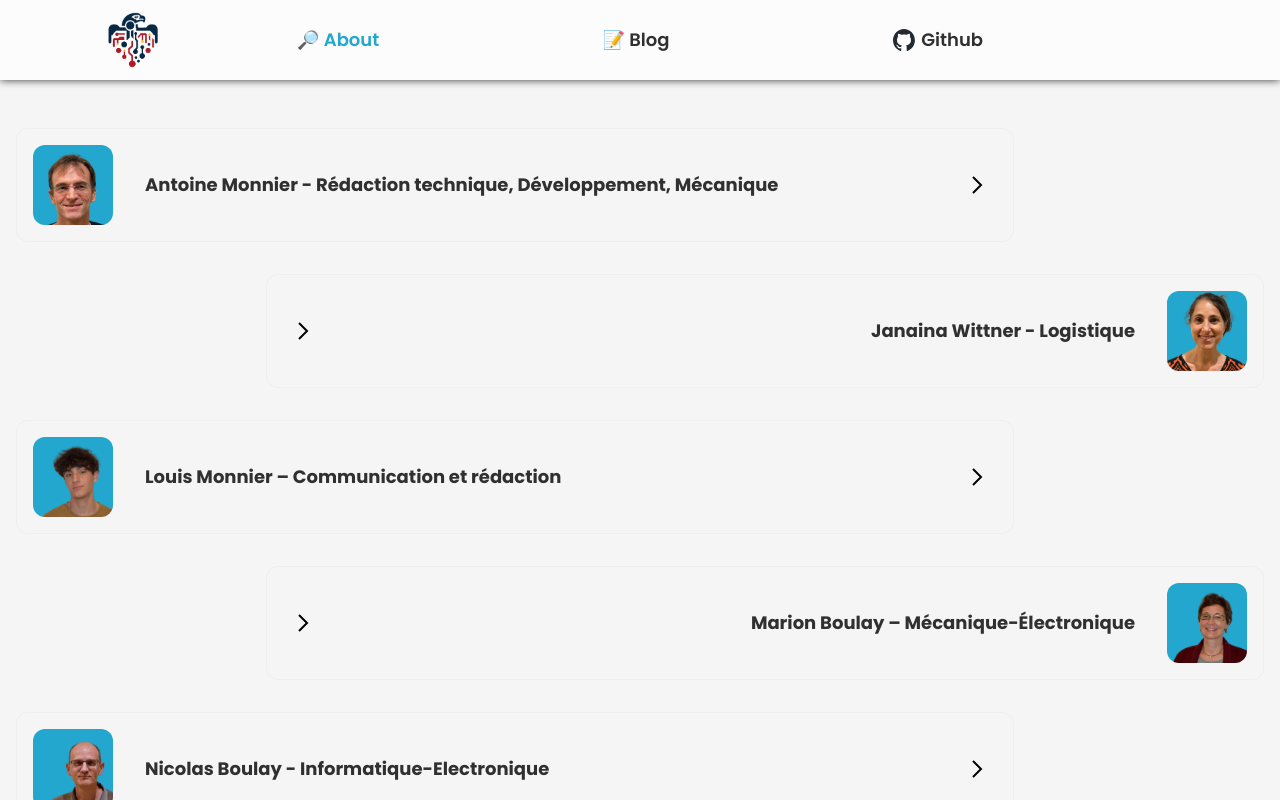
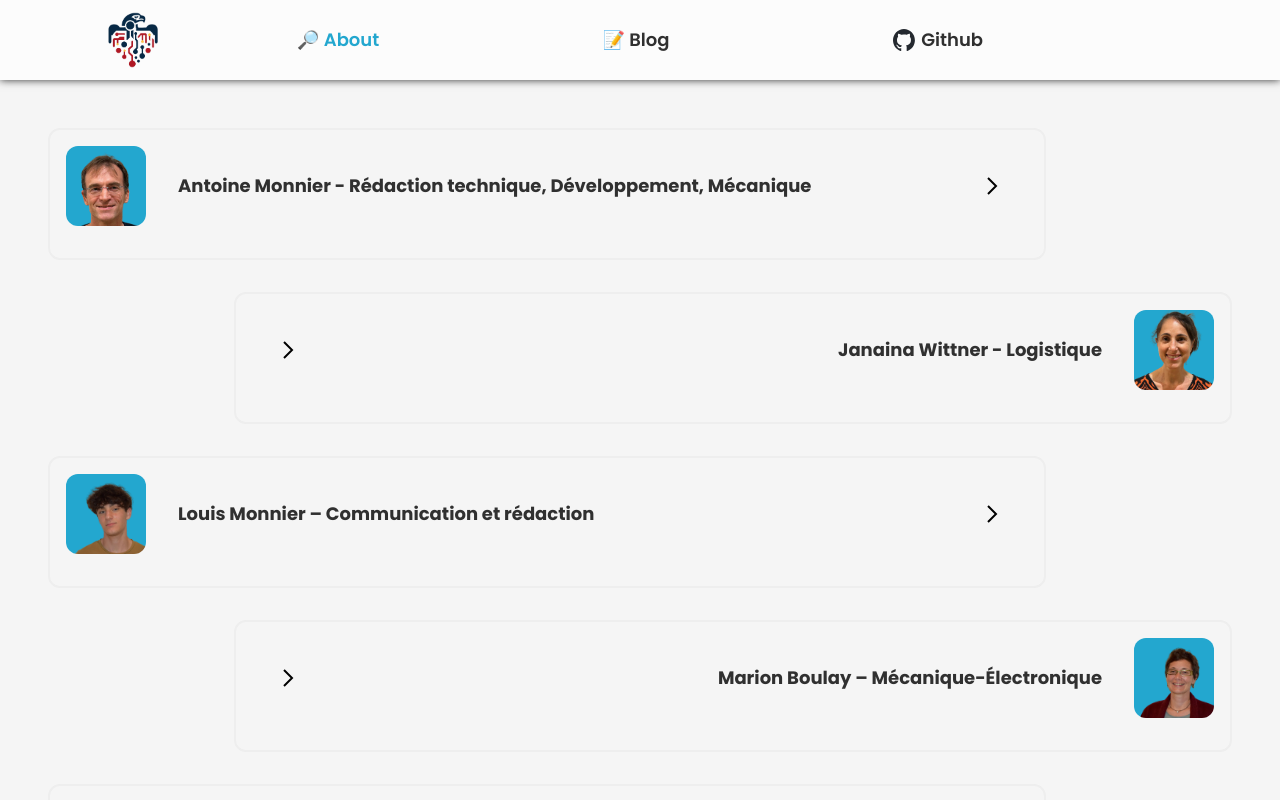
Before and after one commit to Eagletech-robotic/website, a React (Vite) app: page /about in a window 1280 px wide. Shown: the top 800 px of the page. Built offline with nearby package versions, Linux system fonts and the light colour scheme.

Commit message:
Add decriptions on blog page

```diff
--- a/src/components/MemberPresentation/index.tsx
+++ b/src/components/MemberPresentation/index.tsx
@@ -1,4 +1,4 @@
-import { Description, MemberPhoto, StyledMemberPresentation, Title } from './styles'
+import { Description, MemberPhoto, Overview, StyledMemberPresentation, Title } from './styles'
 
 interface MemberPresentationProps {
     title: string
@@ -9,8 +9,11 @@ interface MemberPresentationProps {
 export default function MemberPresentation(children: MemberPresentationProps) {
     return (
         <StyledMemberPresentation>
-            <MemberPhoto src={children.photo} />
-            <Title>{children.title}</Title>
+            <Overview>
+                <MemberPhoto src={children.photo} />
+                <Title>{children.title}</Title>
+            </Overview>
+            <Description>{children.description}</Description>
         </StyledMemberPresentation>
     )
 }
--- a/src/components/MemberPresentation/styles.ts
+++ b/src/components/MemberPresentation/styles.ts
@@ -1,33 +1,11 @@
-import {
-    colors,
-    borderRadius,
-    fontSizes,
-    breakpoints,
-    hoverTransitionTimingFunction,
-} from 'src/styles/commonStyles'
+import { colors, borderRadius, fontSizes, breakpoints } from 'src/styles/commonStyles'
 import styled from 'styled-components'
 
-export const StyledMemberPresentation = styled.div`
+export const Overview = styled.div`
     position: relative;
-    width: 80%;
-    margin-bottom: 2rem;
     display: flex;
     justify-content: start;
-    padding: 1rem;
     gap: 2rem;
-    border: 1px solid ${colors.border};
-    border-radius: ${borderRadius};
-
-    &:nth-child(even) {
-        justify-self: end;
-        justify-content: end;
-        flex-direction: row-reverse;
-
-        &::after {
-            right: auto;
-            left: 1.5rem;
-        }
-    }
 
     &::after {
         content: '';
@@ -41,9 +19,50 @@ export const StyledMemberPresentation = styled.div`
         align-self: center;
         transition: transform ease-in-out 0.2s;
     }
+`
 
-    &:hover::after {
-        transform: rotate(90deg);
+export const Description = styled.div`
+    max-height: 0;
+    opacity: 0;
+    transform: translateY(-10px);
+    overflow: hidden;
+    transition: max-height 0.3s ease-in-out, opacity 0.3s ease-in-out, transform 0.3s ease-in-out;
+`
+
+export const StyledMemberPresentation = styled.div`
+    display: flex;
+    flex-direction: column;
+    gap: 1rem;
+    width: 80%;
+    margin: 0 2rem 2rem 2rem;
+    padding: 1rem;
+    border: 2px solid ${colors.border};
+    border-radius: ${borderRadius};
+
+    &:nth-child(even) {
+        margin-left: auto;
+
+        & ${Overview} {
+            justify-content: end;
+            flex-direction: row-reverse;
+
+            &::after {
+                right: auto;
+                left: 1.5rem;
+            }
+        }
+    }
+
+    &:hover {
+        ${Description} {
+            max-height: 20rem;
+            opacity: 1;
+            transform: translateY(0);
+        }
+
+        & ${Overview}::after {
+            transform: rotate(90deg);
+        }
     }
 `
 
@@ -67,12 +86,3 @@ export const Title = styled.div`
         font-size: ${fontSizes.desktop.content};
     }
 `
-
-export const Description = styled.div`
-    font-size: ${fontSizes.mobile.content};
-    color: ${colors.primary};
-
-    @media (min-width: ${breakpoints.tablet}) {
-        font-size: ${fontSizes.desktop.content};
-    }
-`
--- a/src/pages/About/index.tsx
+++ b/src/pages/About/index.tsx
@@ -11,49 +11,122 @@ import photoThibault from '/images/portraits/Thibault.png'
 import MemberPresentation from 'src/components/MemberPresentation'
 
 export default function About() {
-    console.log(photoAntoine)
     return (
         <PageStructure>
-            <MemberPresentation
-                photo={photoAntoine}
-                title="Antoine Monnier - Rédaction technique, Développement, Mécanique"
-                description="..."
-            />
-            <MemberPresentation
-                photo={photoJanaina}
-                title="Janaina Wittner - Logistique"
-                description="..."
-            />
-            <MemberPresentation
-                photo={photoLouis}
-                title="Louis Monnier – Communication et rédaction"
-                description="..."
-            />
-            <MemberPresentation
-                photo={photoMarion}
-                title="Marion Boulay – Mécanique-Électronique"
-                description="..."
-            />
-            <MemberPresentation
-                photo={photoNicolas}
-                title="Nicolas Boulay - Informatique-Electronique"
-                description="..."
-            />
-            <MemberPresentation
-                photo={photoOrion}
-                title="Orion Boulay – Mécanique-Électronique"
-                description="..."
-            />
-            <MemberPresentation
-                photo={photoRobin}
-                title='Robin Boulay – Responsable de la "super star"'
-                description="..."
-            />
-            <MemberPresentation
-                photo={photoThibault}
-                title="Thibault Monnier - Développeur et mécanicien"
-                description="..."
-            />
+            {MemberPresentations.map((member, index) => (
+                <MemberPresentation
+                    key={index}
+                    title={member.title}
+                    photo={member.photo}
+                    description={member.description}
+                />
+            ))}
         </PageStructure>
     )
 }
+
+const MemberPresentations = [
+    {
+        photo: photoAntoine,
+        title: 'Antoine Monnier - Rédaction technique, Développement, Mécanique',
+        description: `Je suis ingénieur de formation et entrepreneur en informatique.
+        Passionné de robotique depuis toujours, je n’avais jamais eu l’occasion de faire partie d’une équipe.
+        Après avoir accompagné Thibault à la compétition de robotique FIRST en 2024,
+        mes amis Nicolas et Marion m’ont parlé de la Coupe de France de Robotique à laquelle ils venaient d’assister.
+        Ils nous ont donné l’envie de monter une équipe avec nos enfants, tous très enthousiastes à cette idée.
+        Je vais contribuer aux articles techniques du blog et participer à l’écriture des algorithmes de pilotage
+        et de vision. Je m’impliquerai également dans la construction de prototypes,
+        comme la pelle du robot et d’autres accessoires. J’ai surtout à cœur de partager notre expérience
+        et nos apprentissages, avec nos enfants mais aussi avec le public que nous allons rencontrer
+        dans les événements scientifiques auxquels nous allons participer.
+        `,
+    },
+    {
+        photo: photoJanaina,
+        title: 'Janaina Wittner - Logistique',
+        description: `Responsable des partenariats dans ma vie professionnelle et mère de Louis et de Thibault,
+        je m’efforce avant tout de motiver les équipes et de les accompagner dans la logistique :
+        organisation des rencontres nécessaires à la réalisation des projets, mise à disposition d'espaces de travail,
+        transport des personnes et des robots, ainsi que l'hébergement sur place.
+        `,
+    },
+    {
+        photo: photoLouis,
+        title: 'Louis Monnier – Communication et rédaction',
+        description: `Je suis étudiant en première au CIV (Centre International de Valbonne) dans les Alpes-Maritimes.
+        Passionné d’histoire, je souhaite faire des études en sciences politiques.
+        J’ai rejoint le club de journalisme de mon lycée ou je développe mes compétences de rédaction d’articles
+        et de partage d’information. J’ai donc naturellement rejoint ce projet de robotique en tant que
+        responsable communication et je m’engage à partager nos expériences, nos défis, nos découvertes,
+        ainsi que les connaissances acquises tout au long de cette aventure sur notre blog.
+        En étant moi-même en pleine découverte de ce domaine, je m’efforcerai de rédiger des articles accessible
+        et d’expliquer les concepts de manière compréhensible pour tous.
+        Mes activités iront de l’écriture de contenu pour notre site,
+        notamment des articles pour le blog à la présentation de notre projet au CIV et des associations locales
+        ainsi que la décoration et l’animation du stand le jour de la compétition.
+        `,
+    },
+    {
+        photo: photoMarion,
+        title: 'Marion Boulay – Mécanique-Électronique',
+        description: `Je m’appelle Marion, j’ai participé en 2003 et 2004 à la coupe de France de Robotique
+        avec mon école (Projet&Tech). En 2004 j’ai rencontré mon mari à la coupe.
+        Nous avons décidé de participer en indépendant en 2005 et 2007 sous l’équipe Astromech.
+        L’année dernière pour fêter nos 20 ans de rencontre, nous sommes montés à la coupe
+        afin de la présenter à nos enfants. Ils ont beaucoup aimé et ont souhaité participer,
+        c’est la raison pour laquelle nous en avons parlé à des amis et choisi de retenter l’aventure cette année.
+        Dans le cadre de ce projet de robotique, je vais réaliser la mécanique
+        et l’électronique du robot principal. Je m’engage à partager mon expérience,
+        notre défi côté mécanique : réaliser la mécanique avec un seul moteur/servo-moteur.
+        J’ai aussi le projet de partager ma passion pour que mes enfants et tout autre personne
+        de leur âge soient passionnés par ce domaine et qu’ils puissent voir et comprendre
+        qu’à tout âge on peut faire de la robotique, et apprendre en s’amusant.
+        `,
+    },
+    {
+        photo: photoNicolas,
+        title: 'Nicolas Boulay - Informatique-Electronique',
+        description: `Ingénieur passionné de robotique, j’ai été arbitre
+        puis chef arbitre Eurobot après avoir  participé en 2003 et 2004
+        à la coupe de France de Robotique avec mon école (Projet&Tech).
+        J’ai refait une équipe avec Marion et des amis en 2005 et 2007.
+        L’an passé, la conjonction des jours fériés a permis de faire le trajet depuis Nice
+        jusqu’en Vendée pour montrer la coupe à nos adolescents. Cela m’a donné envie de recommencer,
+        intéressé surtout par l'évolution des technologies disponibles. Dans ce projet,
+        je vais réaliser surtout l’électronique et l’informatique bas niveau du robot.
+        `,
+    },
+    {
+        photo: photoOrion,
+        title: 'Orion Boulay – Mécanique-Électronique',
+        description: `Je suis étudiant en troisième au collège Fersen situé à Antibes.
+        Mes parents m'ont présenté la coupe de France de Robotique. L'année dernière,
+        après avoir pu échanger avec des équipes et avoir vudes matchs,
+        j'ai été convaincu de participer au projet Eagletech cette année.
+        Malheureusement, je suis en sport étude et je n'aurais pas autant de temps que voulu à consacrer au projet.
+        Dans le cadre de ce projet de robotique, je vais réaliser l'électronique
+        et la mécanique avec ma mère Marion, échanger sur les stratégies possibles
+        et aider mon frère Oron sur la construction de la "super star". Tout comme mon frère,
+        je présenterai notre robot au club de robotique de mon collège.
+        `,
+    },
+    {
+        photo: photoRobin,
+        title: 'Robin Boulay – Responsable de la "super star"',
+        description: `Je suis au collège Fersen situé à Antibes. Mes parents m'ont présenté
+        la coupe de France de Robotique. L'année dernière, j’ai pu parler avec des équipes,
+        et voir des matchs. Cela m'a donné envie d’y participer.
+        Dans le cadre de ce projet de robotique, je vais réaliser la "super star"
+        (allez voir l’article du blog sur les règles de la compétition cette année),
+        la construire en légo, et développer le code en utilisant la programmation graphique lego.
+        Cela me permettra d'apprendre les bases des algorithmes, de pouvoir être sûr que
+        le robot bouge comme prévu, et résoudre les blocages. Je présenterai au club
+        de robotique de mon collège nos robots.
+        `,
+    },
+    {
+        photo: photoThibault,
+        title: 'Thibault Monnier - Développeur et mécanicien',
+        description: '...',
+    },
+]
```
